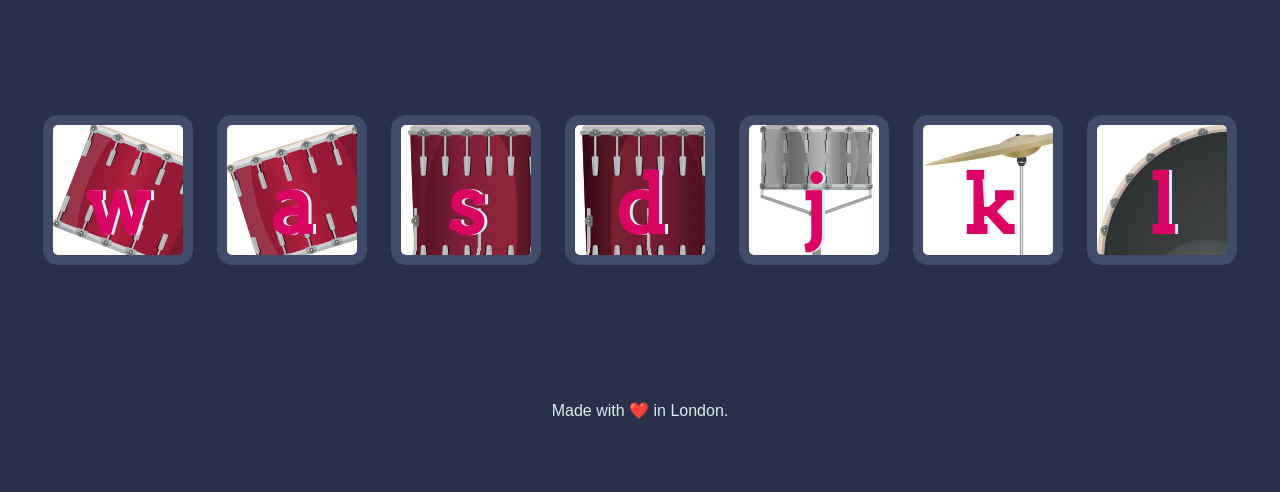
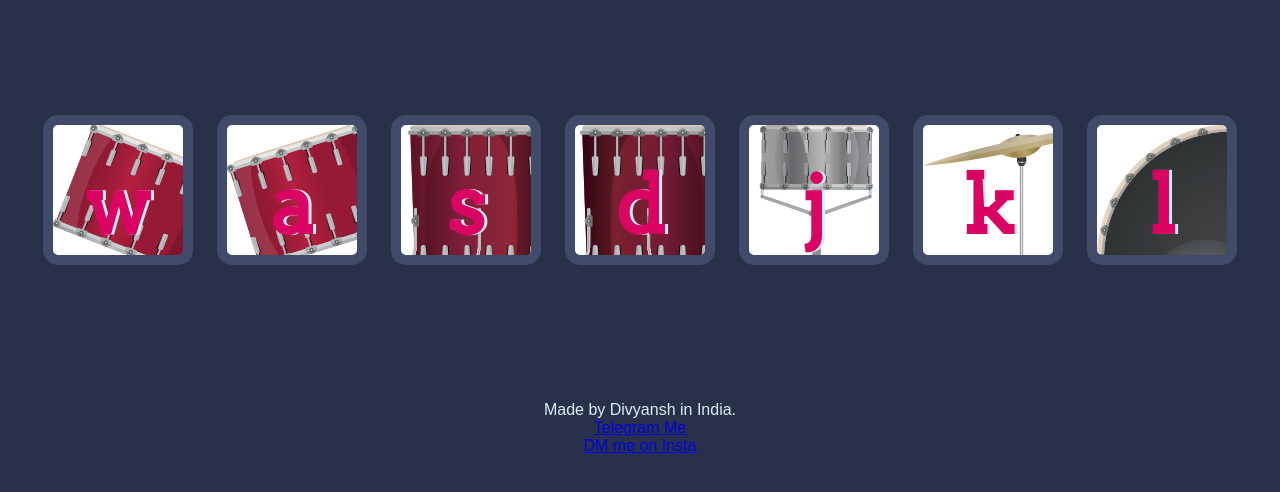
Before and after one commit to AMEXDIV/Drum-Kit, a plain HTML site: page index.html in a window 1280 px wide. Shown: the part 174-666 px from the top of the page. Drawn offline with Linux system fonts and the light colour scheme.

Commit message:
Update index.html

```diff
--- a/index.html
+++ b/index.html
@@ -24,7 +24,9 @@
 <script src="index.js" charset="utf-8"></script>
 
 <footer>
-  Made with ❤️ in London.
+  Made by Divyansh in India.<br>
+   <a href="https://t.me/AMEXDIV">Telegram Me</a><br>
+  <a href="https://www.instagram.com/tokyodivyansh/">DM me on Insta</a>
 </footer>
 </body>
 </html>
```
